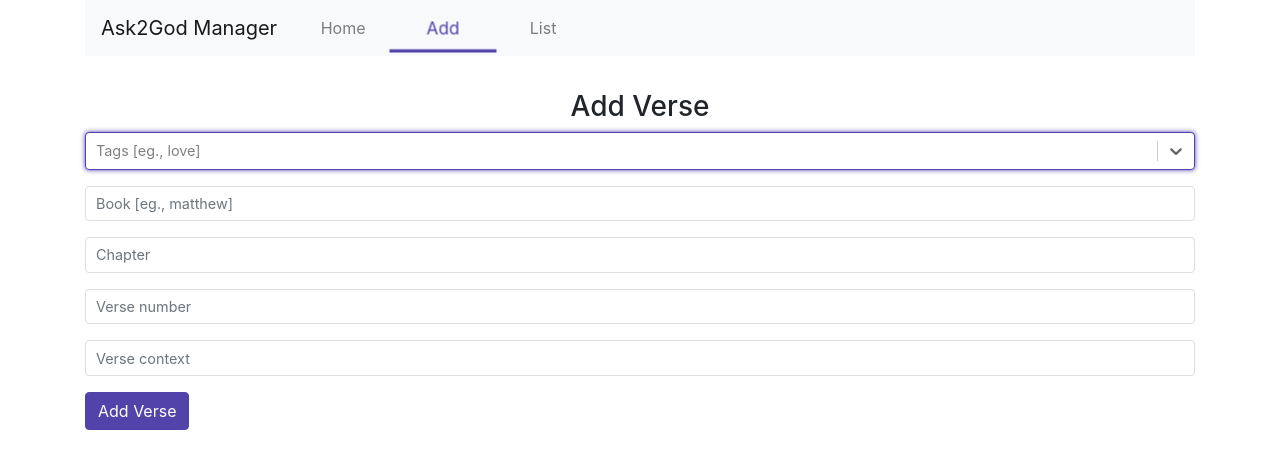
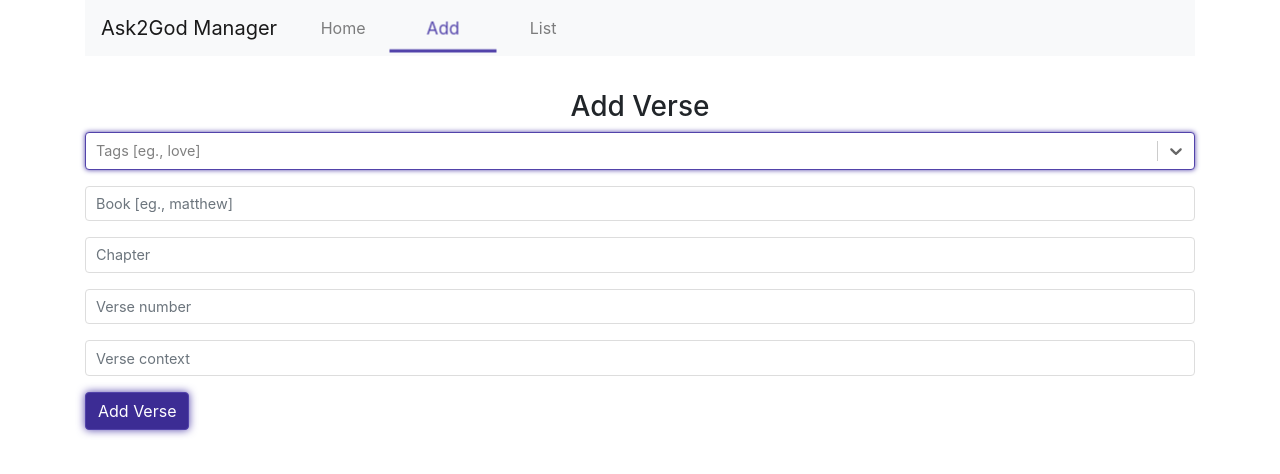
Before and after one commit to prashanth-sams/ask2god, a React (Create React App) app: page /create in a window 1280 px wide. In both pictures the pointer is over the input "Add Verse". Shown: the top 474 px of the page. Built offline with nearby package versions, Linux system fonts and the light colour scheme.

Commit message:
added styles on tabs

```diff
--- a/src/App.js
+++ b/src/App.js
@@ -1,5 +1,6 @@
 import React, { Component } from 'react';
 import 'bootstrap/dist/css/bootstrap.min.css';
+import "./css/common_styles.css"
 import { BrowserRouter as Router, Switch, Route, Link } from 'react-router-dom';
 
 import Create from './components/create.component';
--- a/src/components/create.component.js
+++ b/src/components/create.component.js
@@ -2,7 +2,6 @@ import React , { Component } from 'react';
 import Select, { components } from 'react-select';
 import axios from 'axios';
 import { colourOptions } from './../docs/data';
-import "./../css/create_page.css"
 
 const MultiValueLabel = (props) => {
 	return (<components.MultiValueLabel {...props}/>);
--- a/src/css/create_page.css
+++ b/src/css/common_styles.css
@@ -30,7 +30,7 @@ input[type=text]:focus, textarea:focus {
   box-shadow: none;
 }
 
-input[type=submit], input[type=submit]:hover {
+input[type=submit], .btn-primary:not(:disabled):not(.disabled):active, .btn-primary {
   color: #fff;
   background-color: #5243AA;
   border-color: #5243AA;
@@ -52,11 +52,31 @@ div[class*="css-1szy77t-control"], div[class*="css-1szy77t-control"]:focus, div[
   border: 1px solid #5243AA;
 }
 
-/* label {
-  width: 150px;
-  float: left;
+.btn-primary:not(:disabled):not(.disabled):active:focus {
+  box-shadow: 0 0 5px #5243AA;
 }
 
-body {
-  padding: 20px;
-} */
+input[type=submit]:hover, .btn-primary:hover {
+  color: #fff;
+  -moz-box-shadow: 0 0 5px #5243AA;
+  -webkit-box-shadow: 0 0 5px #5243AA;
+  box-shadow: 0 0 8px #5243AA;
+  border-color: #5243AA;
+  background-color: #3c2c94;
+  border-width: 1px;
+  border-style: solid;
+  border: 1px solid #5243AA;
+}
+
+.btn-danger:hover {
+  color: #fff;
+  -moz-box-shadow: 0 0 5px #c82333;
+  -webkit-box-shadow: 0 0 5px #c82333;
+  box-shadow: 0 0 8px #c82333;
+  background-color: #bd2130;
+  border-color: #bd2130;
+}
+
+.btn-danger:not(:disabled):not(.disabled):active:focus {
+  box-shadow: 0 0 5px #c82333;
+}
```
